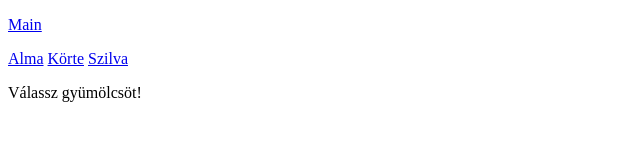
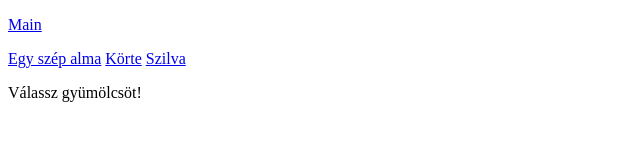
Before and after one commit to kacsinecz/AngularJS1, a plain HTML site: page public_html/angular_routing.html in a window 1280 px wide. Shown: the whole page, without its empty margins (0-640 px from the left). Drawn offline with nearby package versions, Linux system fonts and the light colour scheme; some packages are replaced by stand-ins of ours; no server answers.

Commit message:
Changed text for apple

```diff
--- a/public_html/angular_routing.html
+++ b/public_html/angular_routing.html
@@ -7,7 +7,7 @@
 
 <p><a href="#/">Main</a></p>
 
-<a href="#apple">Alma</a>
+<a href="#apple">Egy szép alma</a>
 <a href="#pear">Körte</a>
 <a href="#plum">Szilva</a>
 
```
